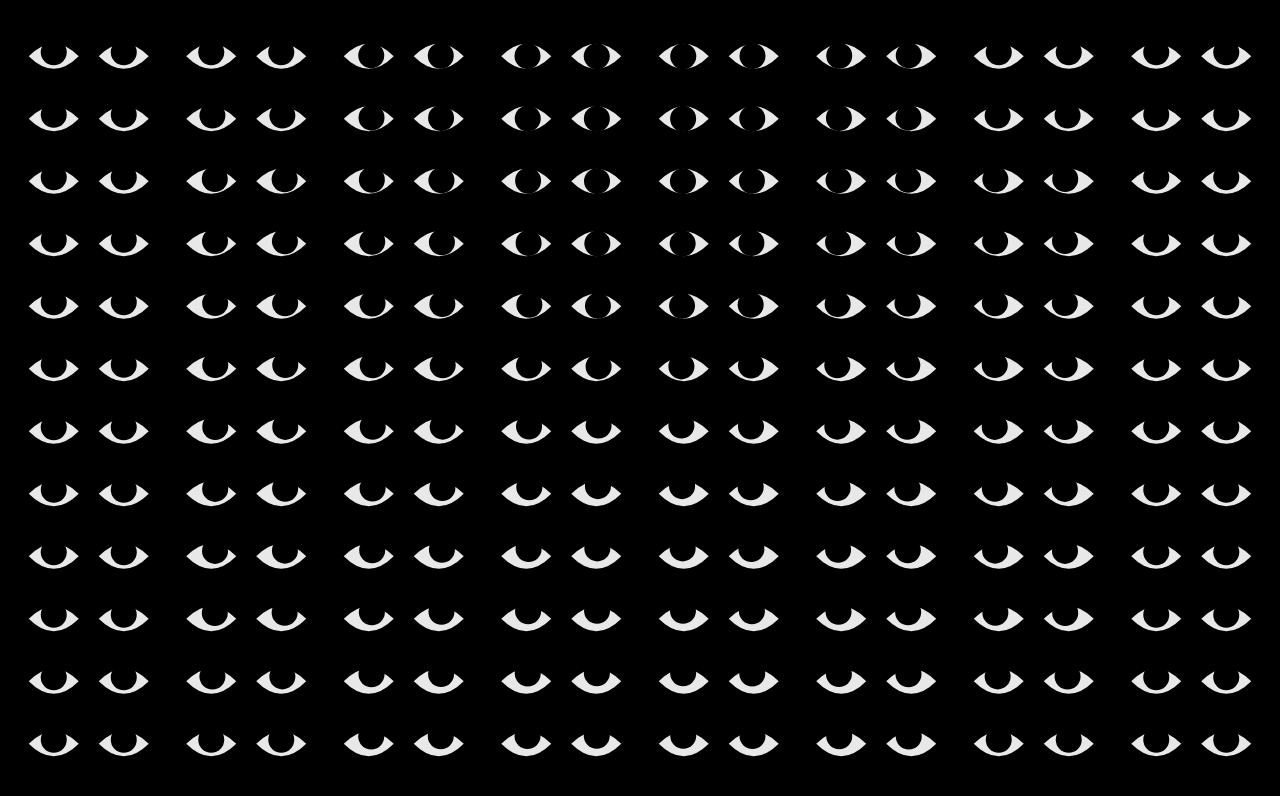
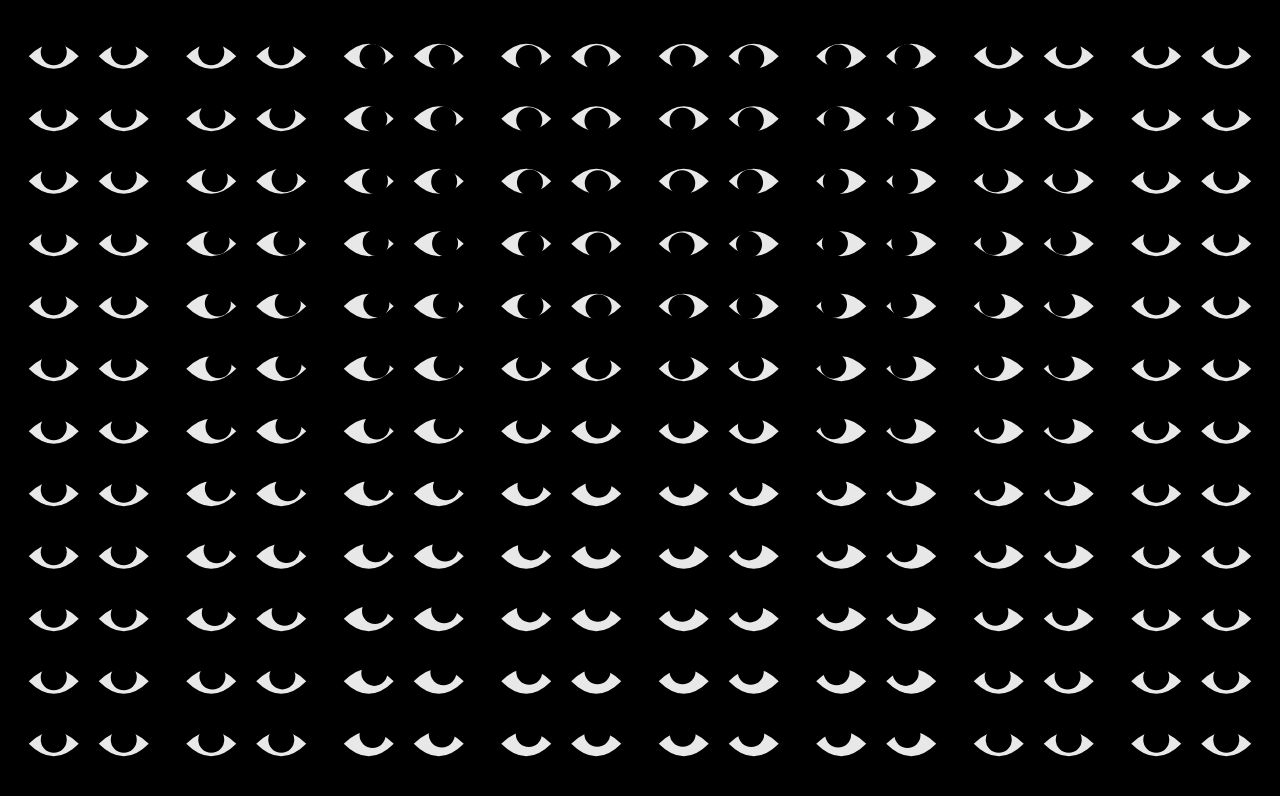
Before and after one commit to artis101/eyes, a plain HTML site: page index.html in a window 1280 px wide. Drawn offline with Linux system fonts and the light colour scheme.

Commit message:
fancy movement eyes

```diff
--- a/index.html
+++ b/index.html
@@ -62,7 +62,8 @@
         // Proximity radius - eyes only track mouse within this distance
         const proximityRadius = 500;
         const deadZoneRadius = 50;
-        const maxOffset = 4;
+        const maxOffsetX = 8;
+        const maxOffsetY = 6;
 
         let pupilX = centerX;
         let pupilY = centerY + pupilYOffset;
@@ -78,14 +79,19 @@
             // Move pupils based on distance, with smooth falloff at proximity edge
             const proximityFactor =
               1 - distanceFromPairCenter / proximityRadius;
-            const adjustedDistance = Math.min(
+            const adjustedDistanceX = Math.min(
               ((distanceFromPairCenter - deadZoneRadius) / 10) *
                 proximityFactor,
-              maxOffset
+              maxOffsetX
             );
-            pupilX = centerX + Math.cos(angle) * adjustedDistance;
+            const adjustedDistanceY = Math.min(
+              ((distanceFromPairCenter - deadZoneRadius) / 10) *
+                proximityFactor,
+              maxOffsetY
+            );
+            pupilX = centerX + Math.cos(angle) * adjustedDistanceX;
             pupilY =
-              centerY + pupilYOffset + Math.sin(angle) * adjustedDistance;
+              centerY + pupilYOffset + Math.sin(angle) * adjustedDistanceY;
           }
         }
 
```
